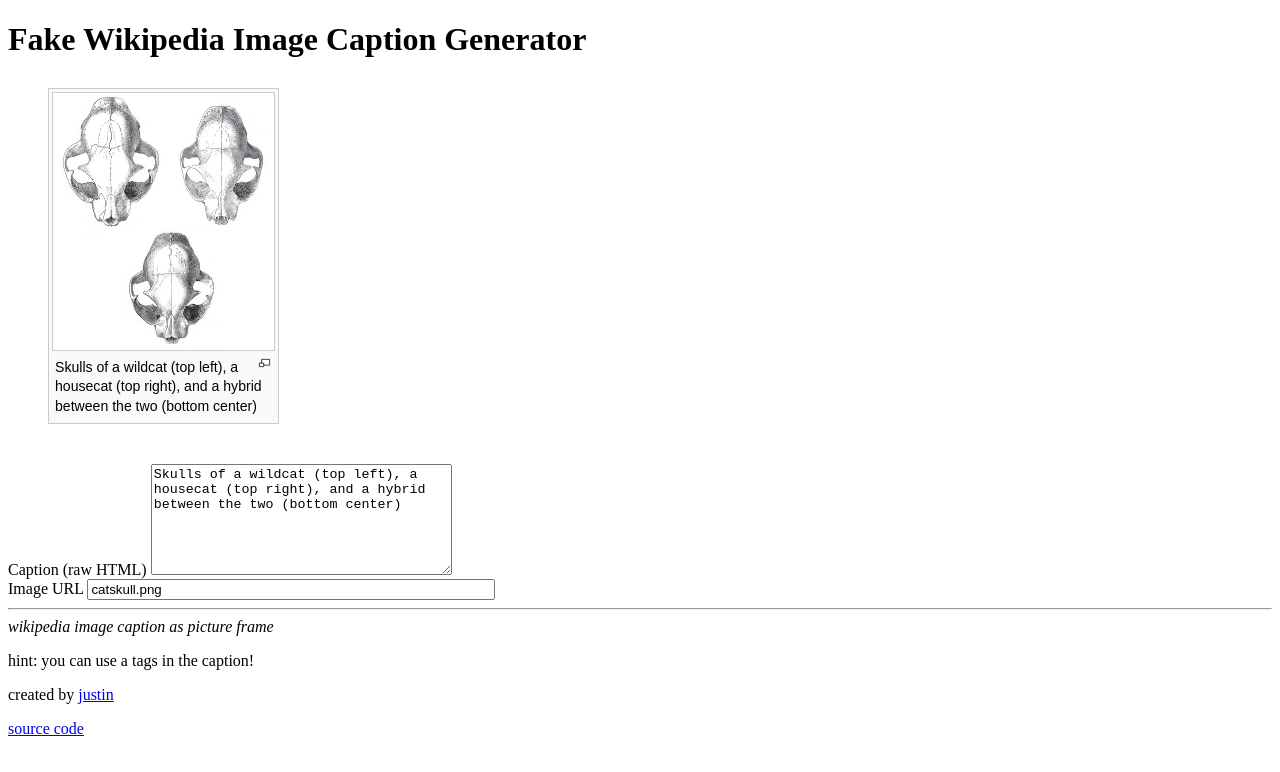
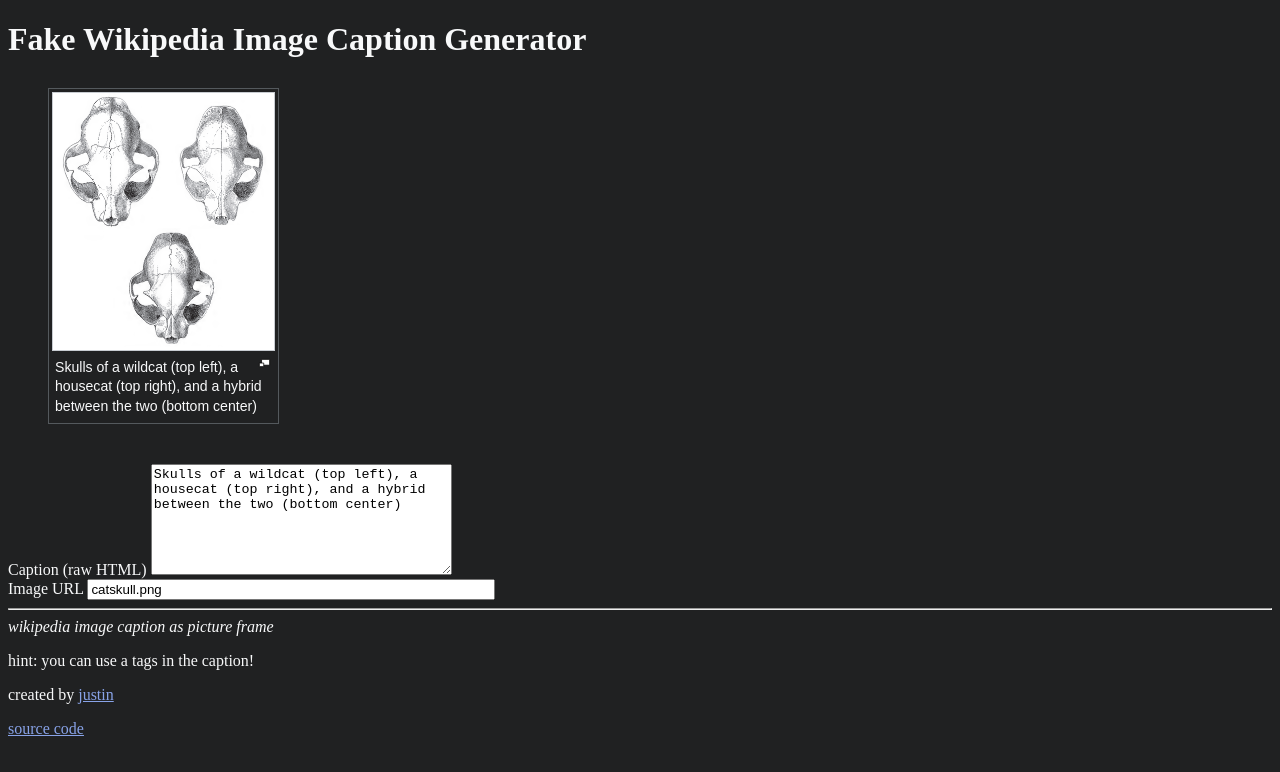
Before and after one commit to justinliang1020/fake-wikipedia, a SvelteKit app: page / in a window 1280 px wide. Shown: the top 772 px of the page. Built offline with nearby package versions, Linux system fonts and the light colour scheme.

Commit message:
change to permanent dark mode

```diff
--- a/src/lib/ImageFigure.svelte
+++ b/src/lib/ImageFigure.svelte
@@ -18,8 +18,8 @@
 <style>
 	figure {
 		width: 229px;
-		background-color: rgb(248, 249, 250);
-		border: 1px solid #c8ccd1;
+		background-color: rgb(32, 33, 34);
+		border: 1px solid rgb(84, 89, 93);
 		border-bottom: 0;
 		font-family: sans-serif;
 		font-size: 16px;
@@ -38,9 +38,9 @@
 		caption-side: bottom;
 		line-height: 1.4em;
 		padding: 0 6px 6px 6px;
-		border: 1px solid #c8ccd1;
+		border: 1px solid rgb(84, 89, 93);
 		border-top: 0;
-		background-color: #f8f9fa;
+		background-color: rgb(32, 33, 34);
 		font-size: 88%;
 		word-break: break-word;
 	}
--- a/src/routes/+page.svelte
+++ b/src/routes/+page.svelte
@@ -41,7 +41,17 @@
 	h1 {
 		margin-bottom: 30px;
 	}
+
+	a {
+		color: rgb(136, 163, 232);
+	}
+
 	.options {
 		margin-top: 40px;
 	}
+
+	:global(body) {
+		color: rgb(248, 249, 250);
+		background-color: rgb(32, 33, 34);
+	}
 </style>
```
